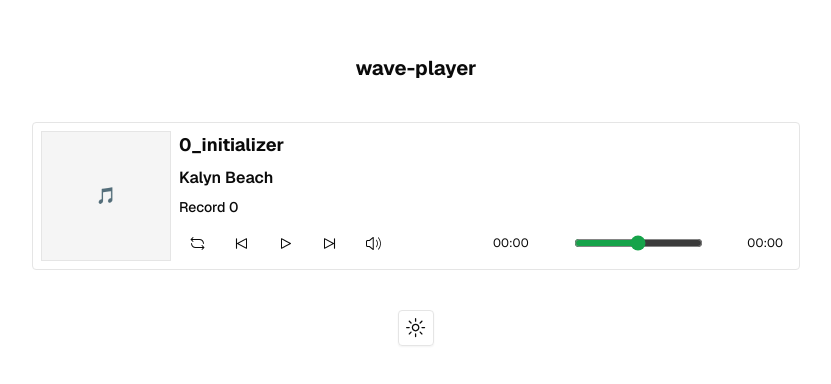
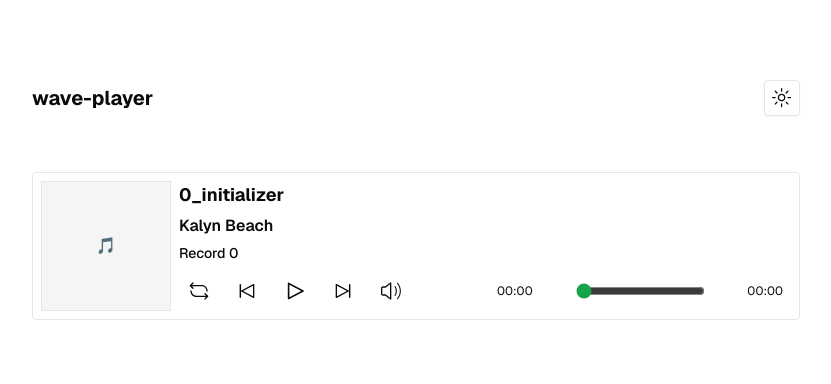
Before and after one commit to kalynbeach/wave-player, a Next.js app: page / in a window 1280 px wide. Shown: the part 200-584 px from the top of the page, without its empty margins (224-1055 px from the left). Built offline with nearby package versions, Linux system fonts and the light colour scheme; no server answers.

Commit message:
update page layout, add track-progress-bar ref

```diff
--- a/src/app/page.tsx
+++ b/src/app/page.tsx
@@ -4,12 +4,15 @@ import { tracks } from "@/lib/placeholder-data";
 
 export default function Home() {
   return (
-    <main className="p-24 flex min-h-screen flex-col gap-10 items-center justify-center">
-      <h1 className="text-xl font-bold">wave-player</h1>
+    <main className="p-14 flex min-h-screen flex-col gap-14 items-center justify-center">
+      <div className="w-full max-w-3xl flex flex-row items-center justify-between">
+        <h1 className="text-xl font-bold">wave-player</h1>
+        <ThemeToggle />
+      </div>
       <WavePlayer
+        id="1337"
         tracks={tracks}
       />
-      <ThemeToggle />
     </main>
   )
 }
--- a/src/components/track-controls.tsx
+++ b/src/components/track-controls.tsx
@@ -21,6 +21,7 @@ type TrackControlsProps = {
   previous: () => void;
   next: () => void;
   mute: () => void;
+  rangeInputRef: React.RefObject<HTMLInputElement>;
 };
 
 export default function TrackControls({
@@ -33,44 +34,46 @@ export default function TrackControls({
   previous,
   next,
   mute,
+  rangeInputRef,
 }: TrackControlsProps) {
   const isMuted = false;
 
   return (
-    <div className="track-controls w-full flex flex-col md:flex-row items-center justify-between">
+    <div className="track-controls w-full flex flex-col md:flex-row gap-2 items-center justify-between">
 
       <div className="w-full flex flex-row items-center justify-between md:justify-start md:gap-2">
         <div className="flex">
           {/* Loop */}
-          <Button variant="ghost" size="icon" className="rounded-sm">
-            <LoopIcon />
+          <Button variant="ghost" size="icon" className="w-10 h-10 rounded-sm">
+            <LoopIcon className="w-5 h-5" />
           </Button>
         </div>
 
         <div className="flex flex-row gap-2">
           {/* Previous */}
-          <Button variant="ghost" size="icon" className="rounded-sm" onClick={play}>
-            <TrackPreviousIcon />
+          <Button variant="ghost" size="icon" className="w-10 h-10 rounded-sm" onClick={play}>
+            <TrackPreviousIcon className="w-5 h-5" />
           </Button>
           {/* Play/Pause */}
-          <Button variant="ghost" size="icon" className="rounded-sm" onClick={isPlaying ? pause : play}>
-            { isPlaying ? <PauseIcon /> : <PlayIcon /> }
+          <Button variant="ghost" size="icon" className="w-10 h-10 rounded-sm" onClick={isPlaying ? pause : play}>
+            { isPlaying ? <PauseIcon className="w-6 h-6" /> : <PlayIcon className="w-6 h-6" /> }
           </Button>
           {/* Next */}
-          <Button variant="ghost" size="icon" className="rounded-sm" onClick={next}>
-            <TrackNextIcon />
+          <Button variant="ghost" size="icon" className="w-10 h-10 rounded-sm" onClick={next}>
+            <TrackNextIcon className="w-5 h-5" />
           </Button>
         </div>
 
         <div className="flex">
           {/* Volume */}
-          <Button variant="ghost" size="icon" className="rounded-sm" onClick={mute}>
-            { isMuted ? <SpeakerOffIcon /> : <SpeakerLoudIcon />}
+          <Button variant="ghost" size="icon" className="w-10 h-10 rounded-sm" onClick={mute}>
+            { isMuted ? <SpeakerOffIcon className="w-5 h-5" /> : <SpeakerLoudIcon className="w-5 h-5" />}
           </Button>
         </div>
       </div>
 
       <TrackProgressBar
+        rangeInputRef={rangeInputRef}
         track={track}
         trackDuration={trackDuration}
         currentTime={currentTime}
--- a/src/components/track-progress-bar.tsx
+++ b/src/components/track-progress-bar.tsx
@@ -4,9 +4,10 @@ type TrackProgressBar = {
   track: Track;
   trackDuration: number;
   currentTime: number;
+  rangeInputRef: React.RefObject<HTMLInputElement>;
 };
 
-export default function TrackProgressBar({ track, trackDuration, currentTime }: TrackProgressBar) {
+export default function TrackProgressBar({ track, trackDuration, currentTime, rangeInputRef }: TrackProgressBar) {
 
   function formattedTime(time: number): string {
     if (time === 0) return `00:00`;
@@ -15,6 +16,10 @@ export default function TrackProgressBar({ track, trackDuration, currentTime }:
     const formattedMinutes = minutes < 10 ? `0${minutes}` : `${minutes}`;
     const formattedSeconds = seconds < 10 ? `0${seconds}` : `${seconds}`;
     return `${formattedMinutes}:${formattedSeconds}`;
+  }
+
+  function onProgressBarChange(event: React.ChangeEvent<HTMLInputElement>) {
+    console.log(`[TrackProgressBar] onProgressBarChange: `, event.target.value);
   }
 
   return (
@@ -28,8 +33,10 @@ export default function TrackProgressBar({ track, trackDuration, currentTime }:
       <div className="flex flex-row items-center justify-center">
         <input
           type="range"
+          ref={rangeInputRef}
+          defaultValue={0}
+          onChange={onProgressBarChange}
           className="accent-green-600 dark:accent-green-400"
-          // ref
         />
       </div>
 
--- a/src/components/wave-player.tsx
+++ b/src/components/wave-player.tsx
@@ -1,6 +1,6 @@
 "use client";
 
-import { useState, useEffect } from "react";
+import { useState, useEffect, useRef } from "react";
 import type { Track } from "@/lib/definitions";
 import TrackImage from "@/components/track-image";
 import TrackInfo from "@/components/track-info";
@@ -23,6 +23,8 @@ export default function WavePlayer({ id, tracks }: WavePlayerProps) {
   const [isPlaying, setIsPlaying] = useState<boolean>(false);
   const [isLooping, setIsLooping] = useState<boolean>(false);
   const [isMuted, setIsMuted] = useState<boolean>(false);
+
+  const rangeInputRef = useRef<HTMLInputElement>(null);
 
   // Create audio context (Web Audio API AudioContext)
   useEffect(() => {
@@ -49,7 +51,6 @@ export default function WavePlayer({ id, tracks }: WavePlayerProps) {
         setTrackDuration(sourceNode.buffer.duration);
         setAudioSourceNode(sourceNode);
         setIsInitialized(true);
-        console.log(`[WavePlayer] resBlob: `, resBlob);
         console.log(`[WavePlayer] audioSourceNode.buffer: `, sourceNode.buffer);
       } catch (error) {
         throw new Error(`[WavePlayer] Error initializing audio: ${error}`);
@@ -133,6 +134,7 @@ export default function WavePlayer({ id, tracks }: WavePlayerProps) {
           previous={previousTrack}
           next={nextTrack}
           mute={toggleMute}
+          rangeInputRef={rangeInputRef}
         />
       </div>
     </div>
```
